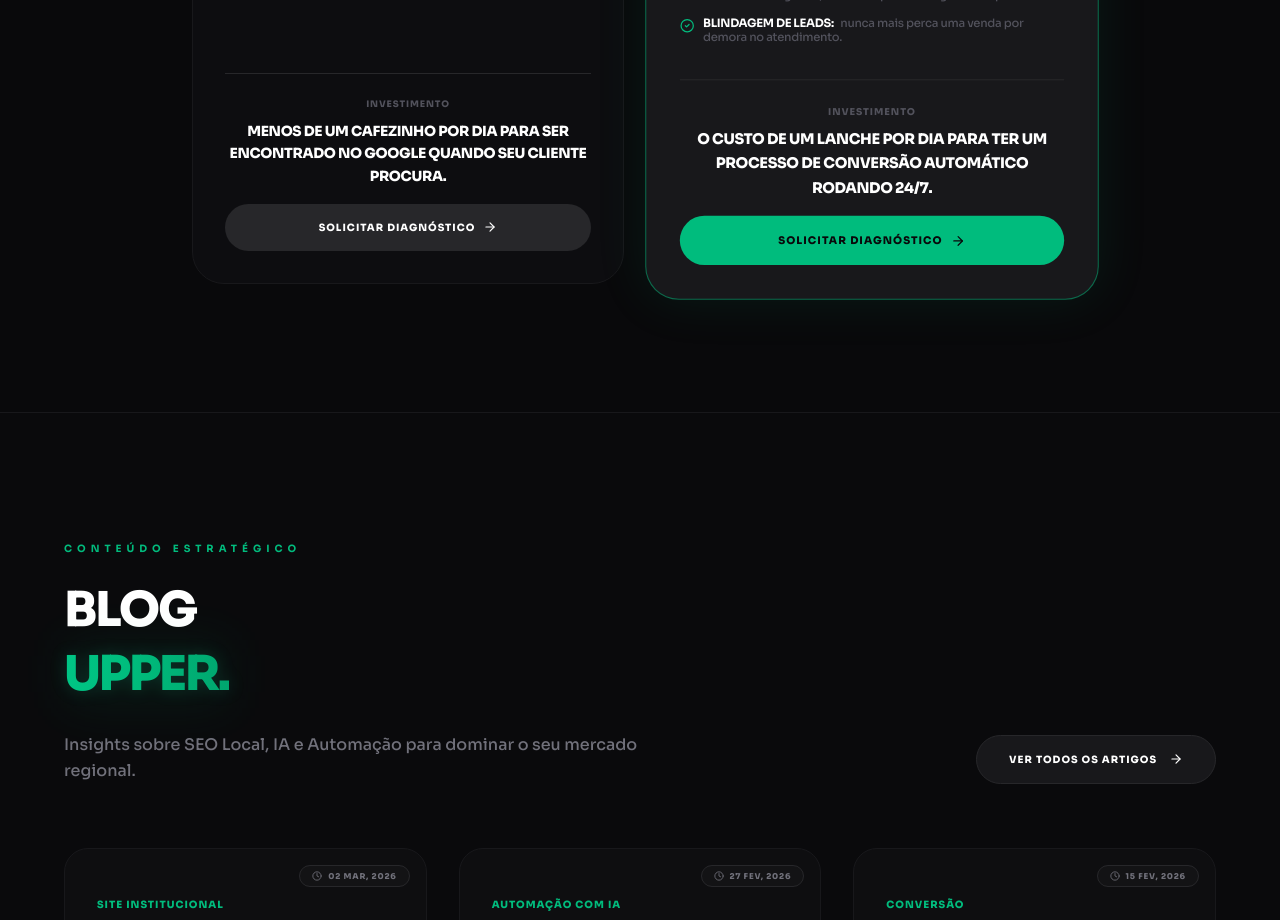
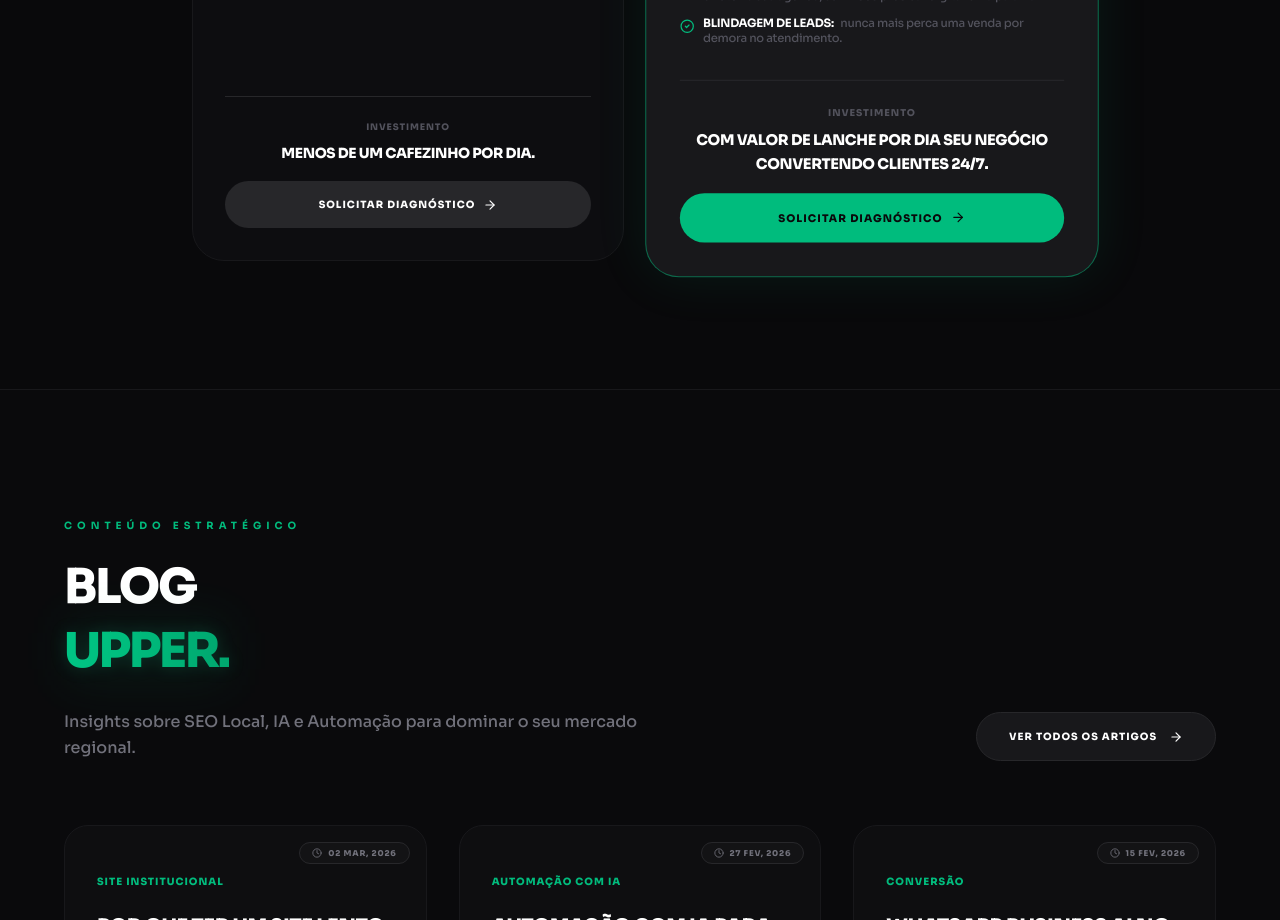
Before and after one commit to gabrsena/UPPER, a Next.js app: page / in a window 1280 px wide. Shown: the part 9200-10120 px from the top of the page. Built offline with nearby package versions, Linux system fonts and the light colour scheme.

Commit message:
Update plan prices to be more concise

```diff
--- a/components/sections/plan-discovery.tsx
+++ b/components/sections/plan-discovery.tsx
@@ -11,7 +11,7 @@ export const PlanDiscovery = ({ cityName }: { cityName?: string }) => {
       tag: "Essencial",
       goal: "Pare de ser invisível para quem já quer comprar de você",
       ideal: "Quem precisa ser levado a sério e encontrado no Google hoje.",
-      price: "menos de um cafezinho por dia para ser encontrado no google quando seu cliente procura.",
+      price: "menos de um cafezinho por dia.",
       features: [
         "Imã de Clientes no Google: Seu perfil configurado para converter quem busca seu serviço agora.",
         "Site de Alta Performance: Uma página ultra-veloz que conduz o cliente direto para o seu WhatsApp.",
@@ -24,7 +24,7 @@ export const PlanDiscovery = ({ cityName }: { cityName?: string }) => {
       name: "SCALE: Sistema de Conversão",
       tag: "Recomendado",
       goal: "Transforme cada busca em um agendamento real, 24h por dia",
-      price: "o custo de um lanche por dia para ter um processo de conversão automático rodando 24/7.",
+      price: "com valor de lanche por dia seu negócio convertendo clientes 24/7.",
       features: [
         "Tudo do plano Start.",
         "Recomendação por IA (GEO): Sua empresa será a indicação oficial quando alguém perguntar para o ChatGPT ou Gemini.",
```
